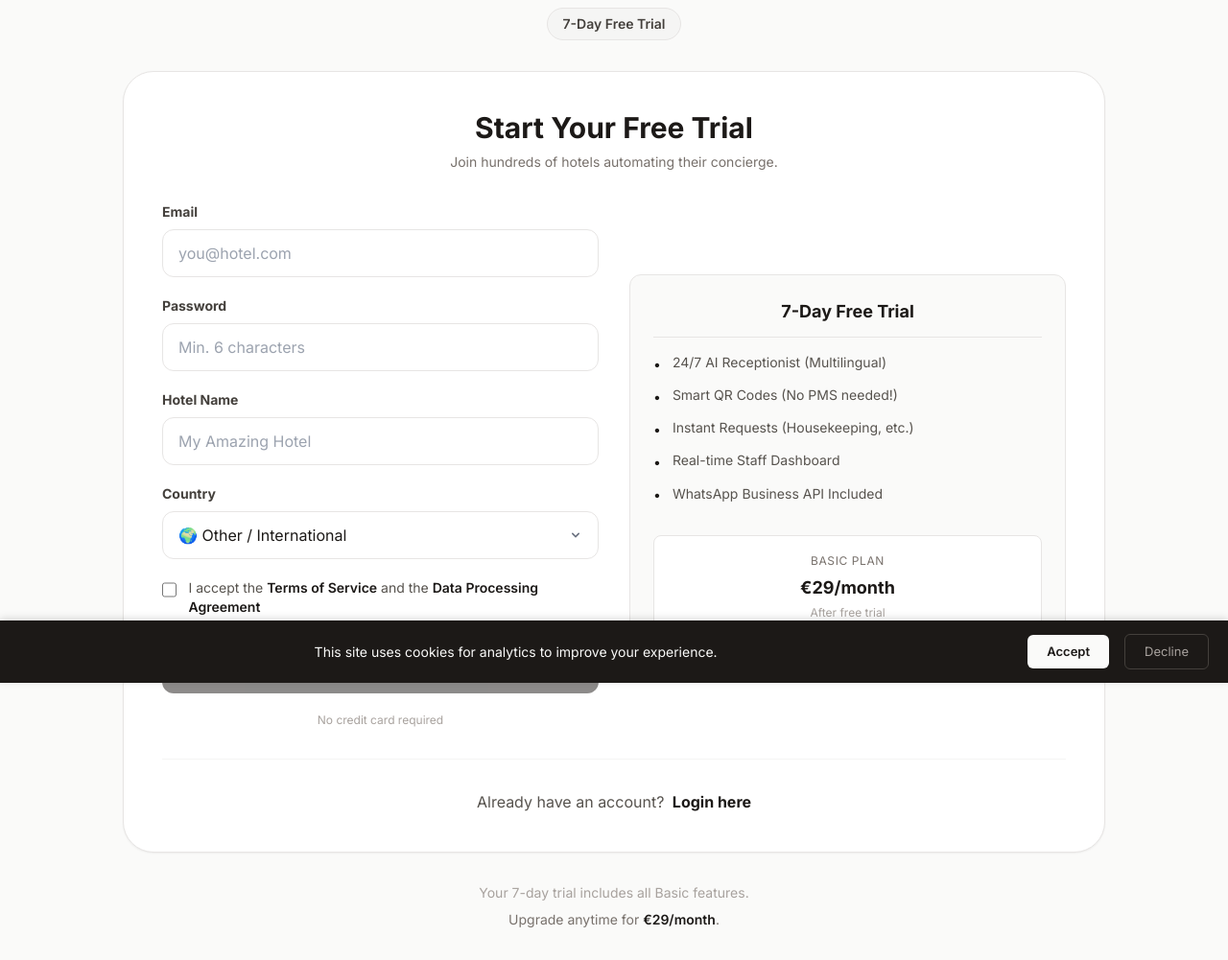
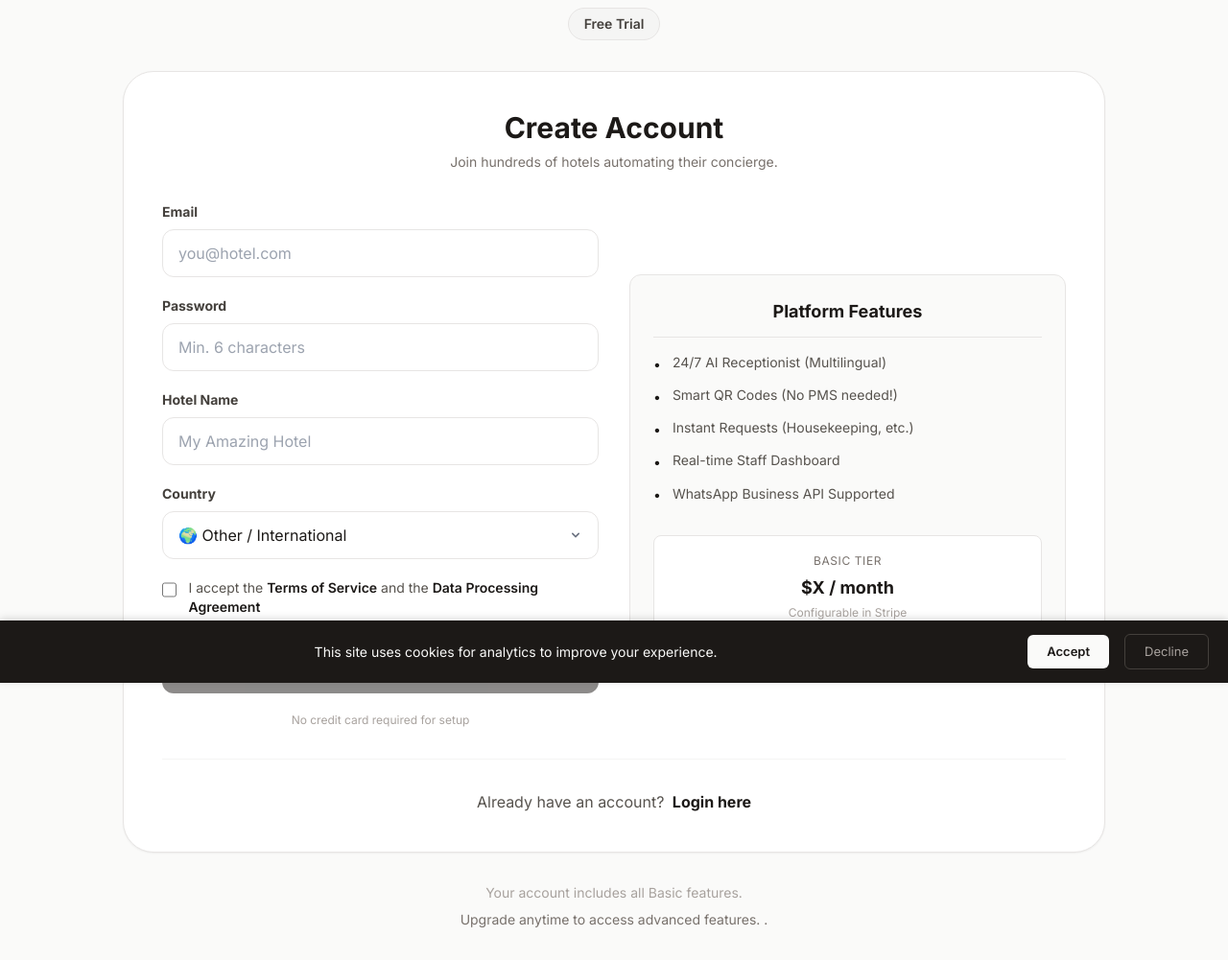
Before and after one commit to Cosmln23/NanabBot-ai-hotel-concierge, a Python web app: template templates/register.html in a window 1280 px wide. Shown: the part 88-1089 px from the top of the page at 96% size. Run offline with Jinja, Linux system fonts and the light colour scheme; the template is opened without the code that fills it, so the values that code supplies are empty; some libraries are stand-ins or nearby versions.

Commit message:
chore: remove SaaS trial limitations for open-source version

```diff
--- a/app/api/routes_register.py
+++ b/app/api/routes_register.py
@@ -45,7 +45,7 @@
         "step_3": "Guests scan → Bot responds automatically 24/7",
         "benefit": "Your AI assistant answers guest questions about WiFi, check-out, restaurant, room service and more - instantly! See the Help section in Dashboard for more details.",
         "button": "Go to Dashboard",
-        "trial_note": "Free 7-day trial • Ends {trial_date}",
+        "trial_note": "Free trial • Ends {trial_date}",
         "questions": "Questions?",
         "footer": "Thank you for choosing AI Hotel Suite!",
     }
@@ -193,7 +193,7 @@
 def register_hotel(payload: RegisterRequest, request: Request, db: Session = Depends(get_db)):
     """
     Self-registration endpoint for new hotels.
-    Creates a hotel with FREE trial (7 days) and admin user.
+    Creates a hotel with FREE trial and admin user.
     """
     # Rate limit: max 5 registrations per hour per IP
     try:
@@ -318,5 +318,5 @@
         success=True,
         hotel_id=hotel.id,
         access_token=access_token,
-        message=f"Welcome! Your 7-day free trial starts now. Trial ends on {trial_ends_at.strftime('%Y-%m-%d')}.",
+        message=f"Welcome! Your free trial starts now. Trial ends on {trial_ends_at.strftime('%Y-%m-%d')}.",
     )
--- a/static/js/i18n.js
+++ b/static/js/i18n.js
@@ -517,7 +517,9 @@
     en: "Upgrade to Basic - €29/mo",
   },
   trial_upgrade_pro_btn: {
-    en: "Upgrade to PRO - €79/mo",
+    en: "Upgrade to PRO",
+    ro: "Treci la PRO",
+    th: "อัปเกรดเป็น PRO"
   },
   trial_expired_title: {
     en: "Trial Expired!",
--- a/templates/register.html
+++ b/templates/register.html
@@ -238,9 +238,8 @@
 
       <!-- Footer Info -->
       <div class="text-center mt-8 text-stone-400 text-sm fade-in visible" style="transition-delay: 200ms;">
-        <p id="trialInfo">Your 7-day trial includes all Basic features.</p>
-        <p id="upgradeInfo" class="mt-2 text-stone-500">Upgrade anytime for <span id="upgradePrice"
-            class="font-semibold text-stone-900">€29/month</span>.</p>
+        <p id="trialInfo">Your account includes all Basic features.</p>
+        <p id="upgradeInfo" class="mt-2 text-stone-500">Upgrade anytime to access advanced features.</p>
       </div>
     </div>
   </main>
@@ -249,8 +248,8 @@
     // Translations
     const translations = {
       en: {
-        trialBadge: "7-Day Free Trial",
-        formTitle: "Start Your Free Trial",
+        trialBadge: "Free Trial",
+        formTitle: "Create Account",
         subtitle: "Join hundreds of hotels automating their concierge.",
         labelEmail: "Email",
         labelPassword: "Password",
@@ -259,13 +258,13 @@
         placeholderEmail: "you@hotel.com",
         placeholderPassword: "Min. 6 characters",
         placeholderHotelName: "My Amazing Hotel",
-        btnText: "Start Free Trial",
-        noCardText: "No credit card required",
+        btnText: "Create Account",
+        noCardText: "No credit card required for setup",
         haveAccountText: "Already have an account?",
         loginLink: "Login here",
-        trialInfo: "Your 7-day trial includes all Basic features.",
-        upgradeInfo: "Upgrade anytime for",
-        upgradePrice: "€29/month",
+        trialInfo: "Your account includes all Basic features.",
+        upgradeInfo: "Upgrade anytime to access advanced features.",
+        upgradePrice: "",
         acceptTermsText: 'I accept the <a href="/terms" target="_blank" class="text-stone-900 font-semibold hover:underline">Terms of Service</a> and the <a href="/dpa" target="_blank" class="text-stone-900 font-semibold hover:underline">Data Processing Agreement</a>',
         errorTerms: "You must accept the Terms and DPA to register",
         errorFields: "Please fill in all fields",
@@ -342,7 +341,7 @@
 
       container.innerHTML = `
         <div class="bg-stone-50 border border-stone-200 rounded-xl p-6 text-left">
-          <h3 class="font-bold text-stone-900 text-lg mb-4 text-center border-b border-stone-200 pb-3">7-Day Free Trial</h3>
+          <h3 class="font-bold text-stone-900 text-lg mb-4 text-center border-b border-stone-200 pb-3">Platform Features</h3>
 
           <div class="space-y-3 text-sm mb-6">
             <div class="flex items-start gap-3">
@@ -363,15 +362,15 @@
             </div>
             <div class="flex items-center gap-3">
               <span class="text-stone-900 mt-0.5">•</span>
-              <span class="text-stone-600">WhatsApp Business API Included</span>
+              <span class="text-stone-600">WhatsApp Business API Supported</span>
             </div>
           </div>
 
           <div class="pt-2">
             <div class="bg-white rounded-lg p-3 text-center border border-stone-200">
-                <span class="text-xs text-stone-500 uppercase tracking-wider">Basic Plan</span>
-                <p class="font-bold text-stone-900 text-lg mt-1">€29/month</p>
-                <p class="text-xs text-stone-400 mt-1">After free trial</p>
+                <span class="text-xs text-stone-500 uppercase tracking-wider">Basic Tier</span>
+                <p class="font-bold text-stone-900 text-lg mt-1">$X / month</p>
+                <p class="text-xs text-stone-400 mt-1">Configurable in Stripe</p>
             </div>
           </div>
         </div>
--- a/templates/upgrade.html
+++ b/templates/upgrade.html
@@ -109,7 +109,7 @@
         style="transition-delay: 100ms;">
         <div class="text-center mb-8">
           <h2 class="text-stone-900 font-bold tracking-widest uppercase mb-2">BASIC</h2>
-          <div id="priceDisplay" class="text-5xl font-bold text-stone-900 mb-2">€29<span
+          <div id="priceDisplay" class="text-5xl font-bold text-stone-900 mb-2">$X<span
               class="text-lg text-stone-400 font-normal">/mo</span></div>
           <p id="priceSubtitle" class="text-stone-500 text-sm">Perfect for small hotels</p>
         </div>
@@ -251,7 +251,7 @@
     };
 
     const pricing = {
-      default: { price: "€29", currency: "EUR" }
+      default: { price: "$X", currency: "USD" }
     };
 
     // Get token from URL and store it (for redirect from admin pages)
--- a/templates/upgrade_pro.html
+++ b/templates/upgrade_pro.html
@@ -126,7 +126,7 @@
         <!-- Header -->
         <div class="text-center mt-4 mb-8">
           <h2 class="text-stone-900 font-bold text-sm tracking-widest uppercase mb-3">PRO</h2>
-          <div id="priceDisplay" class="text-5xl font-extrabold mb-2 text-stone-900">€79<span
+          <div id="priceDisplay" class="text-5xl font-extrabold mb-2 text-stone-900">$Y<span
               class="text-xl text-stone-400 font-normal">/month</span></div>
           <p id="priceSubtitle" class="text-stone-500">For hotels with PMS integration</p>
         </div>
@@ -270,7 +270,7 @@
 
     // Pricing
     const pricing = {
-      en: { price: "€79", symbol: "€", amount: "79" }
+      en: { price: "$Y", symbol: "$", amount: "Y" }
     };
 
     const lang = 'en';
```
Also changed, not shown: app/api/routes_admin_ui.py (+0 -39 lines), app/api/routes_owner.py (+2 -14 lines), static/owner/owner.js (+3 -9 lines), templates/owner/dashboard.html (+2 -13 lines).
